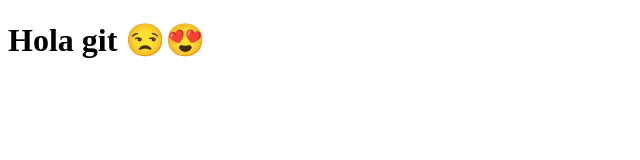
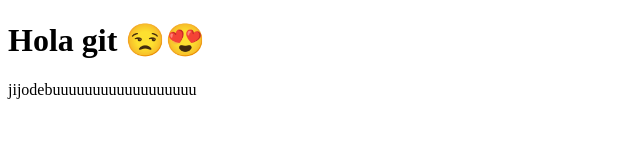
Before and after one commit to frantejerizo/proyecto-curso-git, a plain HTML site: page index.html in a window 1280 px wide. Shown: the whole page, without its empty margins (0-640 px from the left). Drawn offline with Linux system fonts and the light colour scheme.

Commit message:
Agrego el primer parrafo

```diff
--- a/index.html
+++ b/index.html
@@ -7,5 +7,6 @@
 </head>
 <body>
     <h1>Hola git 😒😍</h1>
+    <p>jijodebuuuuuuuuuuuuuuuuuu</p>
 </body>
 </html>
```
